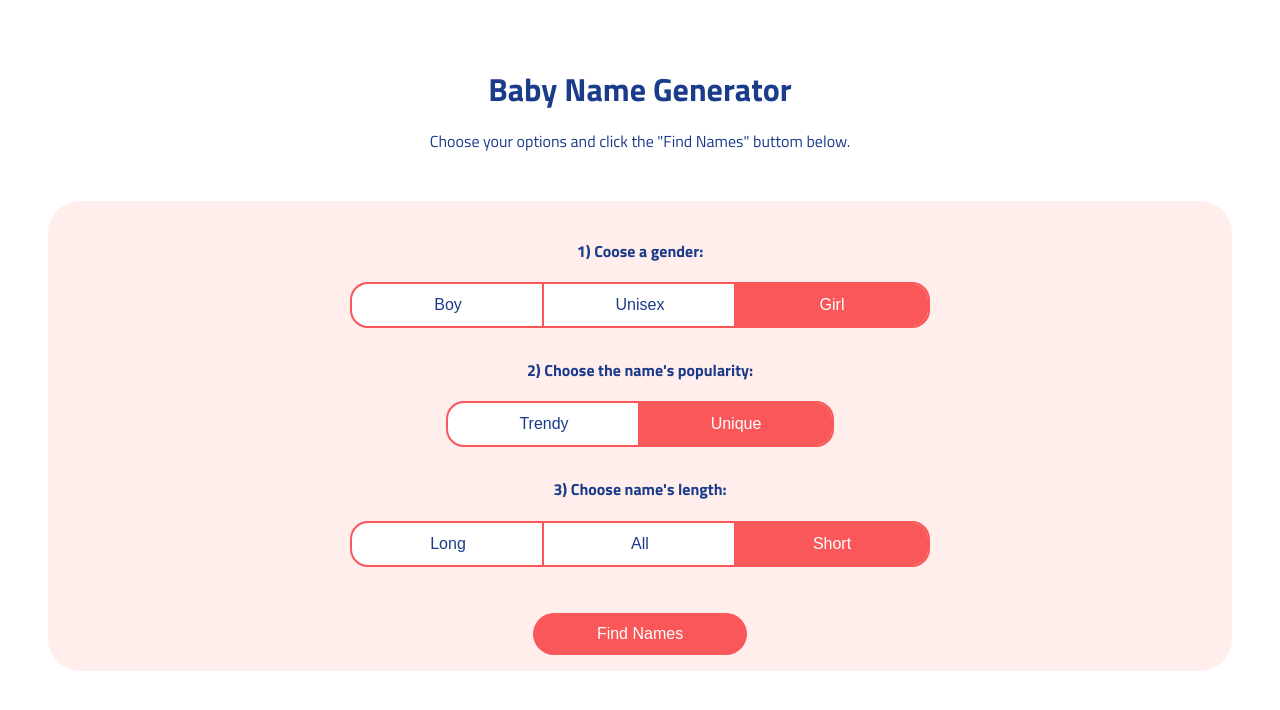
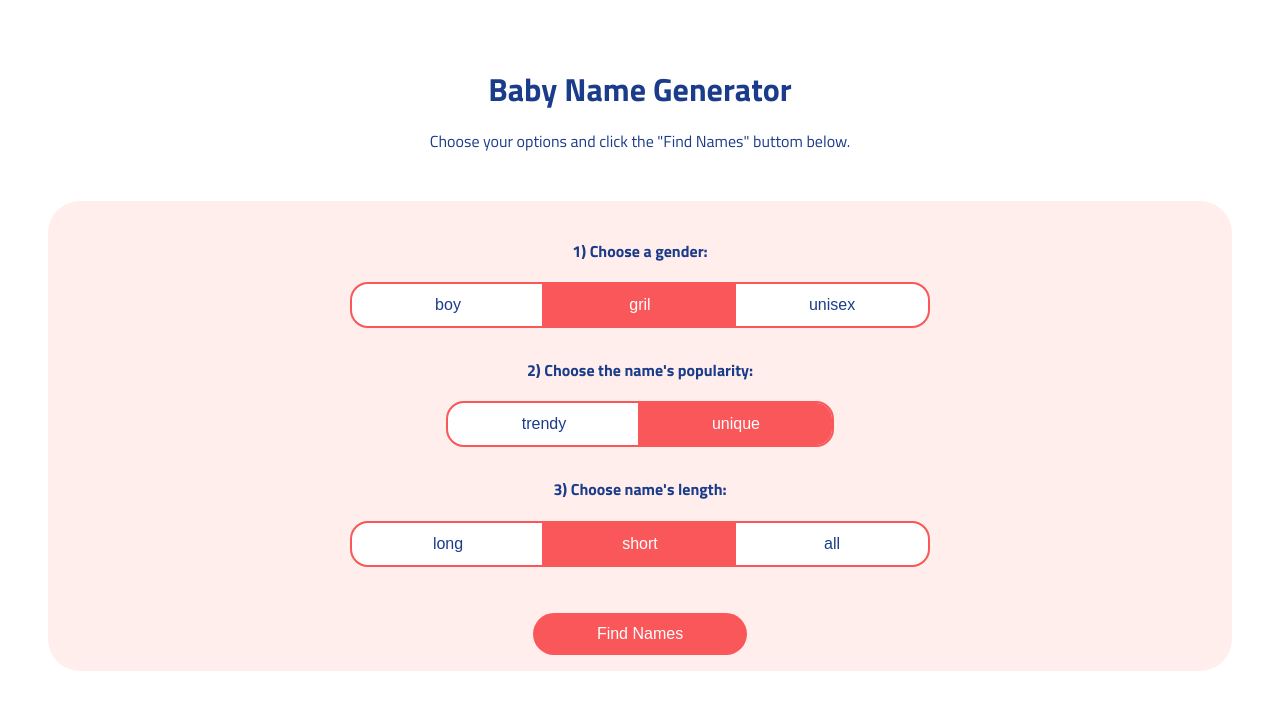
Before and after one commit to willvitorino/01-baby-name-generator, a Nuxt app: page / in a window 1280 px wide. Shown: the top 710 px of the page. Built offline with nearby package versions, Linux system fonts and the light colour scheme.

Commit message:
♻️ Implementa componente de Option.

```diff
--- a/app.vue
+++ b/app.vue
@@ -14,6 +14,29 @@
 })
 
 const selectednames = ref<string[]>([])
+
+const optionsList = [
+  {
+    title: '1) Choose a gender:',
+    category: 'gender',
+    callback: (value: Gender) => (options.gender = value),
+    buttons: [Gender.BOY, Gender.GIRL, Gender.UNISEX]
+  },
+  {
+    title: '2) Choose the name\'s popularity:',
+    category: 'popularity',
+    callback: (value: Popularity) => (options.popularity = value),
+    buttons: [Popularity.TRENDY, Popularity.UNIQUE]
+  },
+  {
+    title: '3) Choose name\'s length:',
+    category: 'length',
+    callback: (value: Length) => (options.length = value),
+    buttons: [Length.LONG, Length.SHORT, Length.ALL]
+  }
+]
+
+type OptionsKey = keyof typeof options;
 
 function handleSelectedNames() {
   selectednames.value = names
@@ -32,87 +55,12 @@
     <p>Choose your options and click the "Find Names" buttom below.</p>
 
     <div class="options-container">
-      <div class="option-container">
-        <h4>1) Coose a gender:</h4>
-
-        <div class="option-buttons">
-          <button
-            :class="{'option-active': options.gender === Gender.BOY}"
-            class="option"
-            @click="options.gender = Gender.BOY"
-          >
-            Boy
-          </button>
-
-          <button
-            :class="{'option-active': options.gender === Gender.UNISEX}"
-            class="option"
-            @click="options.gender = Gender.UNISEX"
-          >
-            Unisex
-          </button>
-
-          <button
-            :class="{'option-active': options.gender === Gender.GIRL}"
-            class="option"
-            @click="options.gender = Gender.GIRL"
-          >
-            Girl
-          </button>
-        </div>
-      </div>
-
-      <div class="option-container">
-        <h4>2) Choose the name's popularity:</h4>
-
-        <div class="option-buttons">
-          <button
-            :class="{'option-active': options.popularity === Popularity.TRENDY}"
-            class="option"
-            @click="options.popularity = Popularity.TRENDY"
-          >
-            Trendy
-          </button>
-
-          <button
-            :class="{'option-active': options.popularity === Popularity.UNIQUE}"
-            class="option"
-            @click="options.popularity = Popularity.UNIQUE"
-          >
-            Unique
-          </button>
-        </div>
-      </div>
-
-      <div class="option-container">
-        <h4>3) Choose name's length:</h4>
-
-        <div class="option-buttons">
-          <button
-            :class="{'option-active': options.length === Length.LONG}"
-            class="option"
-            @click="options.length = Length.LONG"
-          >
-            Long
-          </button>
-
-          <button
-            :class="{'option-active': options.length === Length.ALL}"
-            class="option"
-            @click="options.length = Length.ALL"
-          >
-            All
-          </button>
-
-          <button
-            :class="{'option-active': options.length === Length.SHORT}"
-            class="option"
-            @click="options.length = Length.SHORT"
-          >
-            Short
-          </button>
-        </div>
-      </div>
+      <Option
+        v-for="option in optionsList"
+        :key="option.title"
+        :option="option"
+        :value="options[option.category as OptionsKey]"
+      />
 
       <button
         class="primary"
@@ -162,35 +110,6 @@
   width: 90%;
   margin: 2rem auto 0;
   text-align: center;
-}
-
-.app-container .options-container .option-container {
-  margin-bottom: 2rem;
-}
-
-.app-container .options-container .option-container .option-buttons .option {
-  background-color: #fff;
-  outline: 0.15rem solid rgb(249, 87, 89);
-  border: none;
-  padding: 0.75rem;
-  width: 12rem;
-  font-size: 1rem;
-  color: rgb(27, 60, 138);
-  cursor: pointer;
-  font-weight: 200;
-}
-
-.app-container .options-container .option-container .option-buttons .option:first-child {
-  border-radius: 1rem 0 0 1rem;
-}
-
-.app-container .options-container .option-container .option-buttons .option:last-child {
-  border-radius: 0 1rem 1rem 0;
-}
-
-.app-container .options-container .option-container .option-buttons .option.option-active {
-  background-color: rgb(249, 87, 89);
-  color: white;
 }
 
 .app-container .options-container .primary {
--- /dev/null
+++ b/components/Option.vue
@@ -0,0 +1,87 @@
+<script setup lang="ts">
+import { Gender, Length, Popularity } from '@/src/assets/data';
+
+interface OptionProps {
+  option: {
+    title: string
+    category: string
+    callback: Function
+    buttons: Gender[] | Popularity[] | Length[]
+  },
+  value: Gender | Popularity | Length
+}
+
+const props = defineProps<OptionProps>()
+</script>
+
+<template>
+  <div class="option-container">
+    <h4>{{ option.title }}</h4>
+
+    <div class="option-buttons">
+      <button
+        v-for="btn in option.buttons"
+        :key="btn"
+        :class="{ 'option-active': value === btn }"
+        @click="option.callback(btn)"
+        class="option"
+      >
+        {{ btn }}
+      </button>
+      <!-- <button
+        :class="{'option-active': options.gender === Gender.BOY}"
+        class="option"
+        @click="options.gender = Gender.BOY"
+      >
+        Boy
+      </button>
+
+      <button
+        :class="{'option-active': options.gender === Gender.UNISEX}"
+        class="option"
+        @click="options.gender = Gender.UNISEX"
+      >
+        Unisex
+      </button>
+
+      <button
+        :class="{'option-active': options.gender === Gender.GIRL}"
+        class="option"
+        @click="options.gender = Gender.GIRL"
+      >
+        Girl
+      </button> -->
+    </div>
+  </div>
+</template>
+
+<style scoped>
+.option-container {
+  margin-bottom: 2rem;
+}
+
+.option-container .option-buttons .option {
+  background-color: #fff;
+  outline: 0.15rem solid rgb(249, 87, 89);
+  border: none;
+  padding: 0.75rem;
+  width: 12rem;
+  font-size: 1rem;
+  color: rgb(27, 60, 138);
+  cursor: pointer;
+  font-weight: 200;
+}
+
+.option-container .option-buttons .option:first-child {
+  border-radius: 1rem 0 0 1rem;
+}
+
+.option-container .option-buttons .option:last-child {
+  border-radius: 0 1rem 1rem 0;
+}
+
+.option-container .option-buttons .option.option-active {
+  background-color: rgb(249, 87, 89);
+  color: white;
+}
+</style>
```
